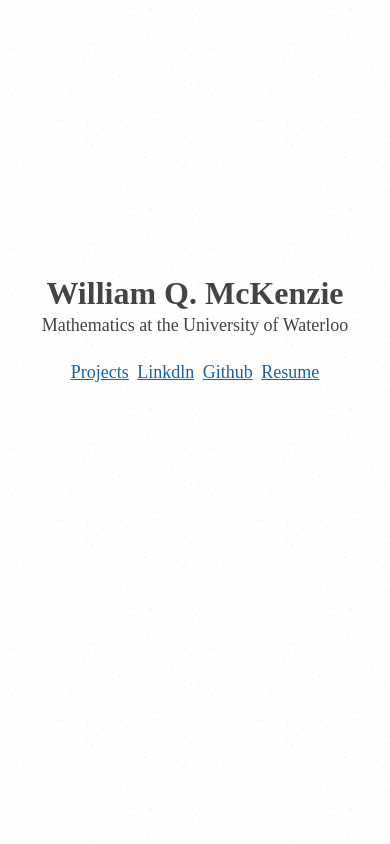
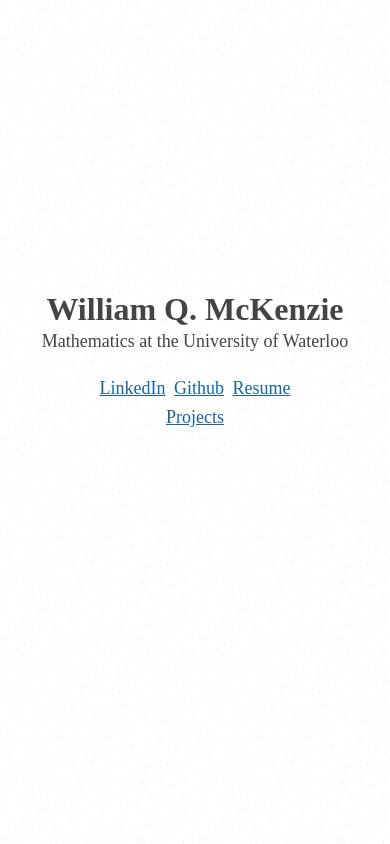
Before and after one commit to WilliamMcKenzie/William-Mckenzie, a plain HTML site: page index.html in a window 390 px wide. Drawn offline with Linux system fonts and the light colour scheme; a web font is replaced by a local one.

Commit message:
Breadcrumbs

```diff
--- a/index.html
+++ b/index.html
@@ -11,10 +11,13 @@
         <h2>William Q. McKenzie</h2>
         <p class="center">Mathematics at the University of Waterloo</p>
         <div class="links">
-            <a href="./projects/index.html">Projects</a>
-            <a href="https://www.linkedin.com/in/williamckenzie/">Linkdln</a>
+            <a href="https://www.linkedin.com/in/williamckenzie/">LinkedIn</a>
             <a href="https://github.com/WilliamMcKenzie">Github</a>
             <a href="Resume.pdf">Resume</a>
+        </div>
+
+        <div class="nav visible">
+            <a href="./projects">Projects</a>
         </div>
     </div>
 </body>
--- a/styles.css
+++ b/styles.css
@@ -10,6 +10,7 @@
 
 html {
   margin: 0 16px;
+  margin-top: 1rem;
   background: url("./noise.png") repeat scroll left top;
   overflow-x: hidden;
 }
@@ -25,6 +26,10 @@
   line-height: 1.6;
 }
 
+.visible {
+  display: block !important;
+}
+
 .links {
   position: absolute;
   top: 16px;
@@ -33,6 +38,18 @@
 
 .links a {
   margin: 2px;
+}
+
+.nav {
+  display: flex;
+  position: absolute;
+  top: 16px;
+  left: 16px;
+}
+
+.nav a {
+  margin: 0;
+  padding: 0;
 }
 
 .top {
@@ -90,4 +107,13 @@
     top: 0;
     right: 0;
   }
+
+  .nav {
+    position: relative;
+    margin-left: auto;
+    margin-right: auto;
+    top: 0;
+    left: 0;
+    display: none;
+  }
 }
```
Also changed, not shown: flipper/index.html (renamed from osrsflipper/index.html, +5 -0 lines), kc/index.html (renamed from kingdomcrushers/index.html, +5 -0 lines), lagso/index.html (+5 -0 lines), projects/index.html (+9 -4 lines), quiz/index.html (renamed from quizzgen/index.html, +5 -0 lines).
